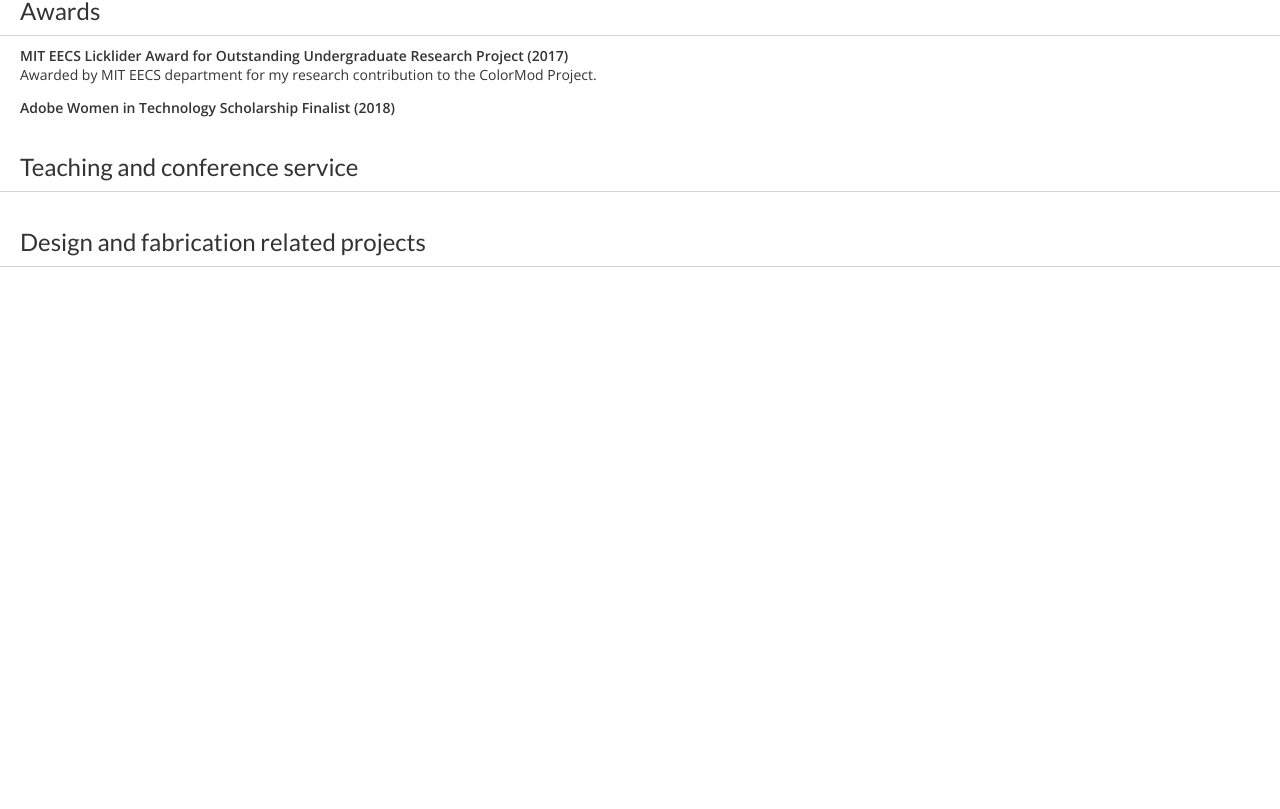
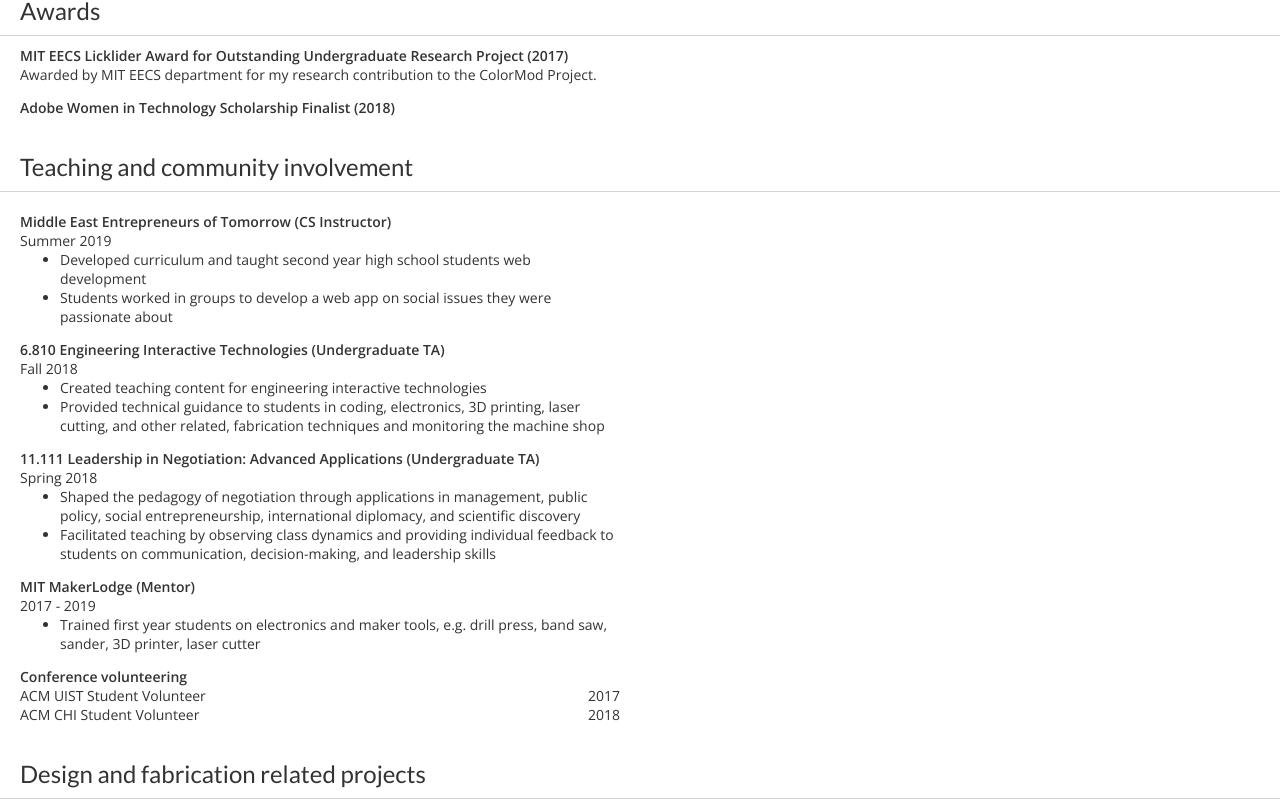
Before and after one commit to xinwen-xw/xinwen-xw.github.io, a React (Create React App) app: page / in a window 1280 px wide. Shown: the part 313-1122 px from the top of the page. Before the commit the page ends 800 px from the top, so only its background shows below. Built offline with nearby package versions, Linux system fonts and the light colour scheme.

Commit message:
teaching

```diff
--- /dev/null
+++ b/src/data/teaching.json
@@ -0,0 +1,42 @@
+[
+  {
+    "id": 1,
+    "courseName": "Middle East Entrepreneurs of Tomorrow (CS Instructor)",
+    "link": "https://www.meet.mit.edu/",
+    "term": "Summer 2019",
+    "details": [
+      "Developed curriculum and taught second year high school students web development",
+      "Students worked in groups to develop a web app on social issues they were passionate about"
+    ]
+  },
+  {
+    "id": 2,
+    "courseName": "6.810 Engineering Interactive Technologies (Undergraduate TA)",
+    "link": "https://hcie.csail.mit.edu/classes/2021-fall-6810/6810-engineering-interactive-technologies.html",
+    "term": "Fall 2018",
+    "details": [
+      "Created teaching content for engineering interactive technologies",
+      "Provided technical guidance to students in coding, electronics, 3D printing, laser cutting, and other related, fabrication techniques and monitoring the machine shop"
+    ]
+  },
+  {
+    "id": 3,
+    "courseName": "11.111 Leadership in Negotiation: Advanced Applications (Undergraduate TA)",
+    "link": "http://catalog.mit.edu/subjects/11/",
+    "term": "Spring 2018",
+    "details": [
+      "Shaped the pedagogy of negotiation through applications in management, public policy, social entrepreneurship, international diplomacy, and scientific discovery",
+      "Facilitated teaching by observing class dynamics and providing individual feedback to students on communication, decision-making, and leadership skills"
+
+    ]
+  },
+  {
+    "id": 4,
+    "courseName": "MIT MakerLodge (Mentor)",
+    "link": "https://project-manus.mit.edu/students/makerlodge",
+    "term": "2017 - 2019",
+    "details": [
+      "Trained first year students on electronics and maker tools, e.g. drill press, band saw, sander, 3D printer, laser cutter"
+    ]
+  }
+]
--- a/src/sections/community/community.js
+++ b/src/sections/community/community.js
@@ -1,10 +1,58 @@
 import React from 'react';
+import courses from '../../data/teaching.json';
 
 const Community = () => (
   <div className="community-section">
     <div className="section-title">
-      Teaching and conference service
+      Teaching and community involvement
     </div>
+
+    <div className="teaching-section">
+      <div className="teaching">
+        {courses.map((course) =>
+          <div key={course.id} className="preview">
+            <div className="title">
+              { course.link ?
+                <a href={course.link} target="_blank">
+                  {course.courseName}
+                </a> :
+                <div>
+                  {course.courseName}
+                </div>
+              }
+            </div>
+            <div className="descriptions">
+              <div>
+                {course.term}
+              </div>
+              <ul>
+                {course.details.map((job, i)=> (
+                  <li key={i}>
+                    {job}
+                  </li>
+                ))}
+              </ul>
+            </div>
+          </div>
+        )}
+      </div>
+    </div>
+
+    <div className="conference-attendance-info">
+	  	<div className="sec-title">
+	  		Conference volunteering
+	    </div>
+	    <div className="info">
+	    	<div className="info-line">
+	      		<div className="item">ACM UIST Student Volunteer</div>
+	      		<div className="year">2017</div>
+	    	</div>
+	    	<div className="info-line">
+	      		<div className="item">ACM CHI Student Volunteer</div>
+	      		<div className="year">2018</div>
+	    	</div>
+	    </div>
+  	</div>
   </div>
 );
 
--- a/src/styles/styles.scss
+++ b/src/styles/styles.scss
@@ -144,3 +144,73 @@
     }
   }
 }
+
+.conference-attendance-info {
+  max-width: 600px;
+  margin: 10px 20px;
+  font-family: $textFont;
+  font-size: 14px;
+  color: $textColor;
+
+  .sec-title {
+    margin-top: 6px;
+    text-decoration: none;
+    font-weight: 600;
+  }
+
+  .info {
+    margin: 0;
+
+    .info-line {
+      display: flex;
+
+      .item {
+        width: 600px;
+      }
+    }
+  }
+}
+
+.teaching-section {
+  margin-top: 20px;
+  color: $textColor;
+
+  .teaching {
+    max-width: 600px;
+    margin: 10px 20px;
+    font-family: $textFont;
+    font-size: 14px;
+
+    .sec-title {
+    margin-top: 6px;
+    text-decoration: none;
+    font-weight: 600;
+  }
+
+    .preview {
+      margin-bottom: 14px;
+
+      .title {
+        font-weight: 600;
+
+        a {
+          text-decoration: none;
+          color: $textColor;
+          &:hover {
+            text-decoration: underline;
+          }
+        }
+      }
+
+      .descriptions {
+        ul {
+          margin: 0;
+
+          li {
+
+          }
+        }
+      }
+    }
+  }
+}
```
Also changed, not shown: 11 other files (tests, documents, lock files or other folders).
